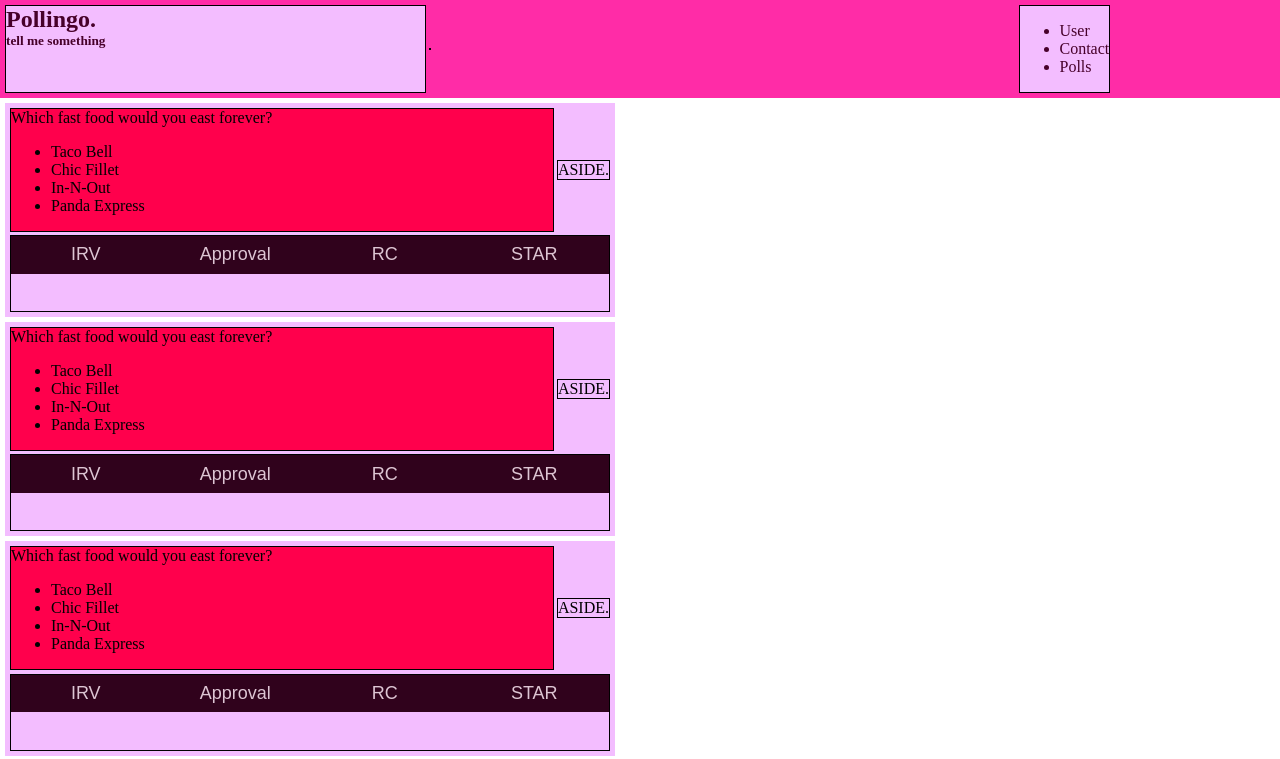
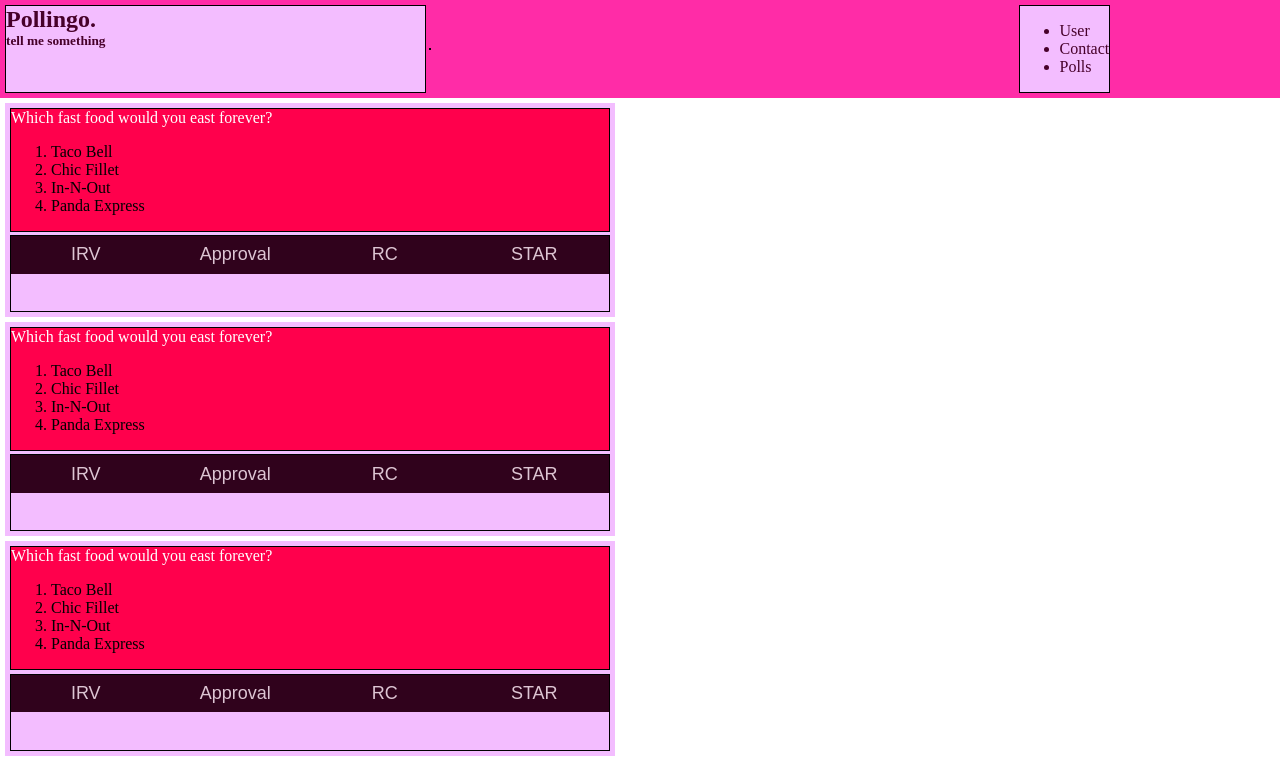
Before and after one commit to el7/Pollingo, a React (Create React App) app in the folder pollingo/: page / in a window 1280 px wide. Shown: the top 759 px of the page. Built offline with nearby package versions, Linux system fonts and the light colour scheme.

Commit message:
cleanup pollbox some

```diff
--- a/pollingo/src/css/main.css
+++ b/pollingo/src/css/main.css
@@ -105,7 +105,15 @@ body {
   grid-gap: 0.2em;
   grid-template-rows: 1fr 1fr;
   grid-template-columns: 18fr 1fr 1fr;
-  grid-template-areas: "main main aside" "main main aside" "footer footer footer";
+  grid-template-areas: "main main main" "main main main" "footer footer footer";
+  /*
+  aside {
+    grid-area: aside;
+    background-color: getColor(pb-header-bg-1);
+    border: getSize(pb-border-1);
+    margin: auto;
+  }
+*/
 }
 
 @media screen and (min-width: 39.9375em) {
@@ -120,6 +128,11 @@ body {
     background-color: #ffc6c6;
     width: 600px;
   }
+}
+
+.pollbox-1 .span-pollbox-question {
+  text-align: center;
+  color: white;
 }
 
 .pollbox-1 header {
@@ -140,13 +153,6 @@ body {
   grid-area: main;
   background-color: #ff004c;
   border: 1px solid black;
-}
-
-.pollbox-1 aside {
-  grid-area: aside;
-  background-color: #f3bdff;
-  border: 1px solid black;
-  margin: auto;
 }
 
 .pollbox-1 footer {
--- a/pollingo/src/js/components/pollboxComponent.js
+++ b/pollingo/src/js/components/pollboxComponent.js
@@ -26,25 +26,24 @@ function PollBox(props) {
         })
     }
 
-
     // JSX RETURN ------------------------
     return (
         <div className="pollbox-1 testC">
             <main>
-                <span>{props.q} </span>
-                <ul><li>
-                <span>{props.a1} </span>
+                <span class="span-pollbox-question">{props.q} </span>
+                <ol><li>
+                <span class="span-pollbox-answer">{props.a1} </span>
                 </li><li>
-                <span>{props.a2} </span>
+                <span class="span-pollbox-answer">{props.a2} </span>
                 </li><li>
-                <span>{props.a3} </span>
+                <span class="span-pollbox-answer">{props.a3} </span>
                 </li><li>
-                <span>{props.a4} </span>
-                </li></ul>
+                <span class="span-pollbox-answer">{props.a4} </span>
+                </li></ol>
             </main>
-            <aside>
+            {/* <aside>
                 ASIDE.
-            </aside>
+            </aside> */}
             <footer>
                 <div className="tabContainer">
                     <div className="buttonContainer">
--- a/pollingo/src/scss/5-modules/_PollBox.scss
+++ b/pollingo/src/scss/5-modules/_PollBox.scss
@@ -39,9 +39,14 @@
   grid-template-rows: 1fr 1fr;
   grid-template-columns: 18fr 1fr 1fr;
   grid-template-areas:
-    "main main aside"
-    "main main aside"
+    "main main main"
+    "main main main"
     "footer footer footer";
+
+  .span-pollbox-question {
+    text-align: center;
+    color: white;
+  }
 
   header {
     grid-area: header;
@@ -63,12 +68,14 @@
     border: getSize(pb-border-1);
   }
 
+  /*
   aside {
     grid-area: aside;
     background-color: getColor(pb-header-bg-1);
     border: getSize(pb-border-1);
     margin: auto;
   }
+*/
 
   footer {
     grid-area: footer;
```
Also changed, not shown: 1 other file (tests, documents, lock files or other folders).
